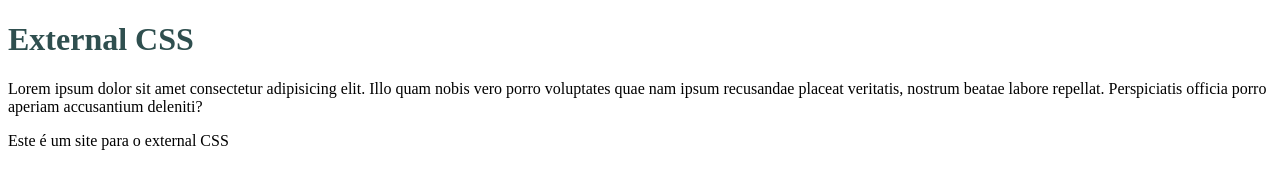
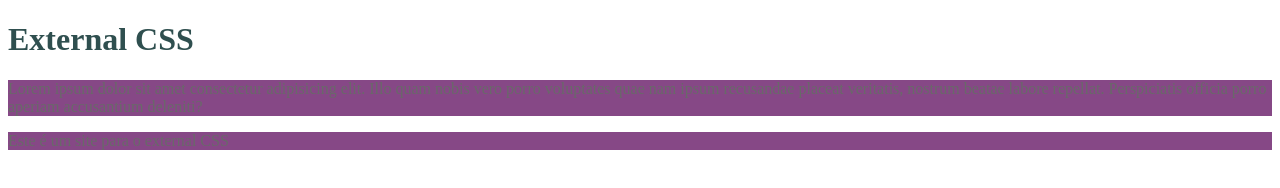
Before and after one commit to cosmuc/atividade_4, a plain HTML site: page 3_EXTERNAL_CSS/index.html in a window 1280 px wide. Drawn offline with Linux system fonts and the light colour scheme.

Commit message:
ID_CLASS

```diff
--- a/3_EXTERNAL_CSS/style.css
+++ b/3_EXTERNAL_CSS/style.css
@@ -1,3 +1,8 @@
 h1{
     color: darkslategrey;
 }
+p{
+    color: dimgrey;
+    background: #864886;
+    font-size: 1rem;
+}
```
Also changed, not shown: 4_ID_CLASS/index.html (added, +15 -0 lines), 4_ID_CLASS/style.css (added).
